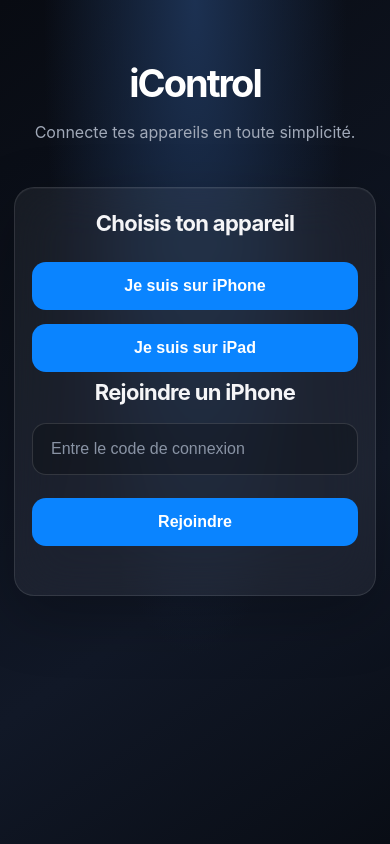
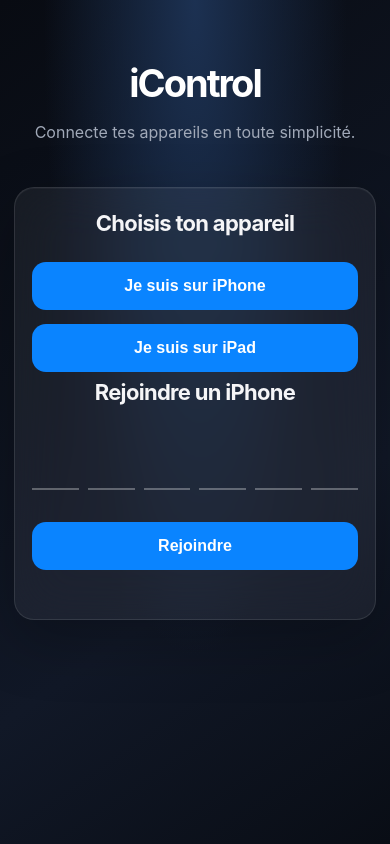
Before and after one commit to ilyessxtzz/iControl, a website: page index.html in a window 390 px wide. Both pictures are taken after a click on the button "Je suis sur iPad". Drawn offline with nearby package versions, Linux system fonts and the light colour scheme; no server answers.

Commit message:
Add files via upload

```diff
--- a/index.html
+++ b/index.html
@@ -8,13 +8,11 @@
     <link rel="stylesheet" href="style.css">
 </head>
 <body>
-
     <h1>iControl</h1>
     <p>Connecte tes appareils en toute simplicité.</p>
 
     <div class="connexion">
         <h2>Choisis ton appareil</h2>
-
         <button id="iphoneBtn">Je suis sur iPhone</button>
         <button id="ipadBtn">Je suis sur iPad</button>
 
@@ -26,7 +24,28 @@
 
         <div id="ipadArea" hidden>
             <h2>Rejoindre un iPhone</h2>
-            <input type="text" id="code" placeholder="Entre le code de connexion">
+
+            <div class="code-entry">
+                <div class="code-slots" aria-hidden="true">
+                    <span class="code-slot active"></span>
+                    <span class="code-slot"></span>
+                    <span class="code-slot"></span>
+                    <span class="code-slot"></span>
+                    <span class="code-slot"></span>
+                    <span class="code-slot"></span>
+                </div>
+
+                <input
+                    type="text"
+                    id="code"
+                    placeholder=""
+                    maxlength="6"
+                    inputmode="numeric"
+                    autocomplete="one-time-code"
+                    aria-label="Code de connexion à six chiffres"
+                >
+            </div>
+
             <button id="joinBtn">Rejoindre</button>
         </div>
 
@@ -44,7 +63,6 @@
         <button id="leaveBtn">Quitter la session</button>
 
         <h3>Messages</h3>
-
         <div id="messageHistory">
             <p>Aucun message pour le moment.</p>
         </div>
@@ -68,20 +86,30 @@
             <button id="stopScreenShare" disabled>Arrêter le partage</button>
             <p id="screenShareStatus">Aucun partage en cours.</p>
 
-            <video id="screenPreview" autoplay playsinline muted
-                style="width:100%; max-width:500px;"></video>
+            <video
+                id="screenPreview"
+                autoplay
+                playsinline
+                muted
+                style="width:100%; max-width:500px;"
+            ></video>
         </div>
 
         <div id="receiverArea" hidden>
             <h3>Écran de l'iPhone</h3>
             <p id="remoteScreenStatus">En attente du partage...</p>
-            <video id="remoteScreen" autoplay playsinline controls
-                style="width:100%; max-width:700px; background:#111;"></video>
+
+            <video
+                id="remoteScreen"
+                autoplay
+                playsinline
+                controls
+                style="width:100%; max-width:700px; background:#111;"
+            ></video>
         </div>
     </div>
 
     <script src="/socket.io/socket.io.js"></script>
     <script src="script.js"></script>
-
 </body>
 </html>
--- a/script.js
+++ b/script.js
@@ -10,6 +10,7 @@ const ipadArea = document.getElementById("ipadArea");
 
 const generatedCode = document.getElementById("generatedCode");
 const codeInput = document.getElementById("code");
+const codeSlots = document.querySelectorAll(".code-slot");
 const joinBtn = document.getElementById("joinBtn");
 const message = document.getElementById("message");
 
@@ -21,6 +22,28 @@ const leaveBtn = document.getElementById("leaveBtn");
 const statusDot = document.getElementById("statusDot");
 const statusText = document.getElementById("statusText");
 const messageHistory = document.getElementById("messageHistory");
+
+// Afficher les chiffres dans les six emplacements
+function updateCodeDisplay() {
+    codeInput.value = codeInput.value
+        .replace(/\D/g, "")
+        .slice(0, 6);
+
+    codeSlots.forEach((slot, index) => {
+        slot.textContent = codeInput.value[index] || "";
+        slot.classList.toggle(
+            "active",
+            index === codeInput.value.length &&
+            codeInput.value.length < 6
+        );
+    });
+}
+
+codeInput.addEventListener("input", updateCodeDisplay);
+
+codeInput.addEventListener("focus", updateCodeDisplay);
+
+codeInput.addEventListener("blur", updateCodeDisplay);
 
 // Éléments du partage d'écran
 const screenShareArea = document.getElementById("screenShareArea");
@@ -36,59 +59,22 @@ const remoteScreenStatus = document.getElementById("remoteScreenStatus");
 const screenPreview = document.getElementById("screenPreview");
 const remoteScreen = document.getElementById("remoteScreen");
 
-// Adapter l'orientation et les dimensions de la vidéo reçue
+// Adapter l'orientation de la vidéo selon celle de l'iPhone
 function updateRemoteScreenRatio() {
     const width = remoteScreen.videoWidth;
     const height = remoteScreen.videoHeight;
 
     if (!width || !height) return;
 
-    const ratio = width / height;
-
-    const availableWidth = Math.min(
-        receiverArea.clientWidth || window.innerWidth,
-        window.innerWidth - 32
-    );
-
-    const availableHeight = Math.max(
-        200,
-        window.innerHeight - 220
-    );
-
-    let displayWidth;
-    let displayHeight;
-
     if (width > height) {
-        // iPhone en paysage : rotation de 90° vers la gauche
-        displayWidth = Math.min(
-            availableHeight,
-            availableWidth * ratio
-        );
-
-        displayHeight = displayWidth / ratio;
-
         remoteScreen.style.transform = "rotate(-90deg)";
     } else {
-        // iPhone en portrait : aucune rotation
-        displayWidth = Math.min(
-            availableWidth,
-            availableHeight * ratio
-        );
-
-        displayHeight = displayWidth / ratio;
-
         remoteScreen.style.transform = "none";
     }
-
-    remoteScreen.style.width = `${displayWidth}px`;
-    remoteScreen.style.height = `${displayHeight}px`;
 }
 
 remoteScreen.addEventListener("loadedmetadata", updateRemoteScreenRatio);
 remoteScreen.addEventListener("resize", updateRemoteScreenRatio);
-
-window.addEventListener("resize", updateRemoteScreenRatio);
-window.addEventListener("orientationchange", updateRemoteScreenRatio);
 
 // Variables générales
 let connected = false;
@@ -641,6 +627,8 @@ leaveBtn.addEventListener("click", () => {
 
     generatedCode.textContent = "------";
     codeInput.value = "";
+    updateCodeDisplay();
+
     messageInput.value = "";
 
     message.textContent = "Tu as quitté la session.";
--- a/style.css
+++ b/style.css
@@ -24,8 +24,6 @@ body {
         radial-gradient(ellipse at 50% 0%, #1c3152 0%, transparent 55%),
         linear-gradient(145deg, #080b12, #111827 65%, #090d15);
 }
-
-/* Titres */
 
 h1 {
     font-size: clamp(38px, 6vw, 52px);
@@ -79,7 +77,7 @@ body > p {
     margin-top: 45px;
 }
 
-/* Code de connexion */
+/* Code de connexion généré */
 
 #generatedCode {
     font-size: 42px;
@@ -88,9 +86,75 @@ body > p {
     font-weight: 700;
 }
 
-/* Champs de texte */
+/* Champ à six chiffres */
 
-input {
+.code-entry {
+    position: relative;
+    width: 100%;
+    max-width: 340px;
+    height: 60px;
+    margin: 25px auto;
+}
+
+.code-slots {
+    display: grid;
+    grid-template-columns: repeat(6, 1fr);
+    gap: 12px;
+    width: 100%;
+    height: 100%;
+    pointer-events: none;
+}
+
+.code-slot {
+    display: flex;
+    align-items: center;
+    justify-content: center;
+
+    min-width: 0;
+    height: 100%;
+
+    color: #ffffff;
+    font-size: 27px;
+    font-weight: 600;
+
+    border-bottom: 2px solid rgba(255, 255, 255, 0.3);
+    transition: border-color 0.2s;
+}
+
+.code-entry:focus-within .code-slot.active {
+    border-color: #0a84ff;
+}
+
+.code-slot:not(:empty) {
+    border-color: #65aaff;
+}
+
+/* Champ réel invisible, mais utilisable */
+
+#code {
+    position: absolute;
+    inset: 0;
+    z-index: 2;
+
+    width: 100%;
+    height: 100%;
+    margin: 0;
+    padding: 0;
+
+    opacity: 0.01;
+    color: transparent;
+    caret-color: transparent;
+
+    background: transparent;
+    border: none;
+    outline: none;
+    box-shadow: none;
+    cursor: text;
+}
+
+/* Champs de texte classiques */
+
+input:not(#code) {
     display: block;
     width: 100%;
     padding: 16px 18px;
@@ -108,7 +172,7 @@ input {
     transition: border-color 0.2s, box-shadow 0.2s;
 }
 
-input:focus {
+input:not(#code):focus {
     border-color: #0a84ff;
     box-shadow: 0 0 0 4px rgba(10, 132, 255, 0.15);
 }
@@ -230,4 +294,8 @@ video {
         font-size: 34px;
         letter-spacing: 6px;
     }
+
+    .code-slots {
+        gap: 9px;
+    }
 }
```
